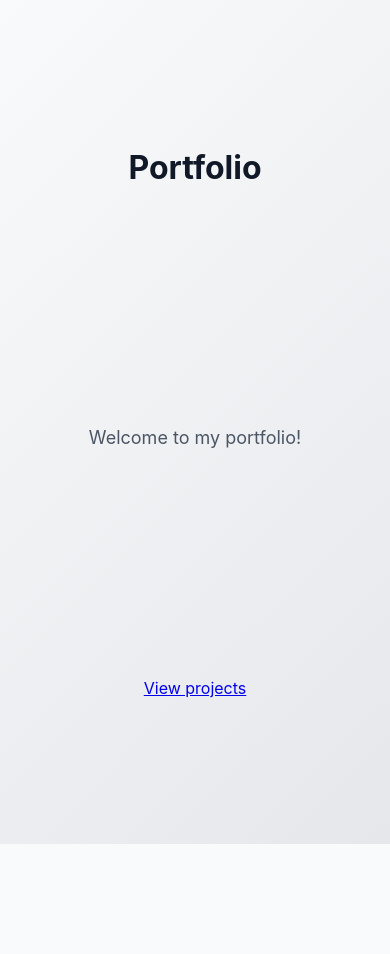
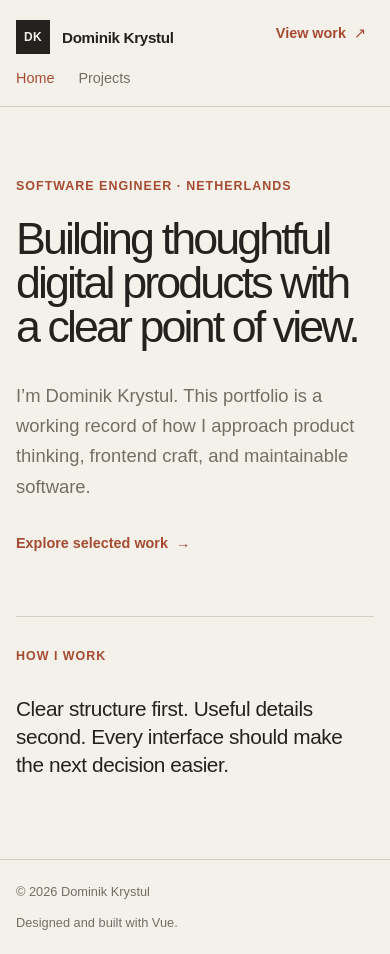
Before and after one commit to dominikkrystul/portfolio, a Vue app: page / in a window 390 px wide. Before the commit the page ends 844 px from the top, so only its background shows below. Built offline with nearby package versions, Linux system fonts and the light colour scheme.

Commit message:
feat: implement AppLayout component and enhance view templates for improved structure and styling

```diff
--- a/src/App.vue
+++ b/src/App.vue
@@ -1,7 +1,10 @@
 <template>
-  <RouterView />
+  <AppLayout>
+    <RouterView />
+  </AppLayout>
 </template>
 
 <script setup lang="ts">
 import { RouterView } from 'vue-router'
+import AppLayout from './layouts/AppLayout.vue'
 </script>
--- /dev/null
+++ b/src/layouts/AppLayout.vue
@@ -0,0 +1,47 @@
+<template>
+  <div class="site-shell">
+    <a class="skip-link" href="#main-content">Skip to content</a>
+
+    <header class="site-header">
+      <div class="site-header__inner">
+        <RouterLink class="wordmark" to="/" aria-label="Dominik Krystul home">
+          <span>DK</span>
+          <span class="wordmark__name">Dominik Krystul</span>
+        </RouterLink>
+
+        <nav class="site-nav" aria-label="Primary navigation">
+          <RouterLink
+            to="/"
+            active-class="is-active"
+            exact-active-class="is-active"
+            >Home</RouterLink
+          >
+          <RouterLink to="/projects" active-class="is-active"
+            >Projects</RouterLink
+          >
+        </nav>
+
+        <RouterLink class="header-contact" to="/projects"
+          >View work <span aria-hidden="true">↗</span></RouterLink
+        >
+      </div>
+    </header>
+
+    <main id="main-content" class="site-main">
+      <slot />
+    </main>
+
+    <footer class="site-footer">
+      <div class="site-footer__inner">
+        <p>© {{ year }} Dominik Krystul</p>
+        <p>Designed and built with Vue.</p>
+      </div>
+    </footer>
+  </div>
+</template>
+
+<script setup lang="ts">
+import { RouterLink } from 'vue-router'
+
+const year = new Date().getFullYear()
+</script>
--- a/src/style.css
+++ b/src/style.css
@@ -1,50 +1,299 @@
 :root {
-  font-family:
-    Inter,
-    system-ui,
-    -apple-system,
-    BlinkMacSystemFont,
-    'Segoe UI',
-    sans-serif;
-  line-height: 1.5;
-  font-weight: 400;
-  color: #111827;
-  background-color: #f9fafb;
+  font-family: 'Avenir Next', Avenir, 'Century Gothic', sans-serif;
+  color: #24211f;
+  background: #f4f1eb;
   font-synthesis: none;
   text-rendering: optimizeLegibility;
   -webkit-font-smoothing: antialiased;
-  -moz-osx-font-smoothing: grayscale;
+  --ink: #24211f;
+  --muted: #756e67;
+  --paper: #f4f1eb;
+  --paper-deep: #e9e3da;
+  --line: #d5cec4;
+  --accent: #a64b32;
 }
 
 * {
   box-sizing: border-box;
 }
 
+html {
+  scroll-behavior: smooth;
+}
+
 body {
   margin: 0;
+  min-width: 320px;
   min-height: 100vh;
-  background: linear-gradient(135deg, #f9fafb 0%, #e5e7eb 100%);
+  background: var(--paper);
 }
 
-#app {
-  min-height: 100vh;
+button,
+a {
+  color: inherit;
 }
 
-.app-shell {
-  min-height: 100vh;
-  display: grid;
-  place-items: center;
-  padding: 2rem;
-  text-align: center;
+a {
+  text-decoration: none;
 }
 
-.app-shell h1 {
-  margin: 0 0 0.5rem;
-  font-size: clamp(2rem, 4vw, 3rem);
+a:focus-visible {
+  outline: 2px solid var(--accent);
+  outline-offset: 4px;
 }
 
-.app-shell p {
+.site-shell {
+  min-height: 100vh;
+  display: flex;
+  flex-direction: column;
+}
+
+.skip-link {
+  position: absolute;
+  left: 1rem;
+  top: -4rem;
+  z-index: 10;
+  padding: 0.65rem 0.85rem;
+  background: var(--ink);
+  color: var(--paper);
+}
+
+.skip-link:focus {
+  top: 1rem;
+}
+
+.site-header {
+  border-bottom: 1px solid var(--line);
+}
+
+.site-header__inner,
+.site-footer__inner,
+.site-main {
+  width: min(100% - 3rem, 1160px);
+  margin: 0 auto;
+}
+
+.site-header__inner {
+  min-height: 84px;
+  display: flex;
+  align-items: center;
+  gap: 2rem;
+}
+
+.wordmark {
+  display: inline-flex;
+  align-items: center;
+  gap: 0.75rem;
+  margin-right: auto;
+  font-weight: 700;
+  letter-spacing: -0.02em;
+}
+
+.wordmark > span:first-child {
+  display: grid;
+  width: 34px;
+  height: 34px;
+  place-items: center;
+  background: var(--ink);
+  color: var(--paper);
+  font-size: 0.75rem;
+  letter-spacing: 0.02em;
+}
+
+.wordmark__name {
+  font-size: 0.95rem;
+}
+
+.site-nav {
+  display: flex;
+  gap: 1.5rem;
+  color: var(--muted);
+  font-size: 0.9rem;
+}
+
+.site-nav a,
+.header-contact,
+.text-link {
+  transition: color 160ms ease;
+}
+
+.site-nav a:hover,
+.site-nav a.is-active,
+.header-contact:hover,
+.text-link:hover {
+  color: var(--accent);
+}
+
+.header-contact,
+.text-link {
+  color: var(--accent);
+  font-size: 0.9rem;
+  font-weight: 700;
+}
+
+.site-main {
+  flex: 1;
+}
+
+.page {
+  max-width: 820px;
+  padding: 7rem 0 8rem;
+}
+
+.intro {
+  max-width: 760px;
+  padding-bottom: 6rem;
+  border-bottom: 1px solid var(--line);
+}
+
+.intro-kicker,
+.section-label {
+  margin: 0 0 1.5rem;
+  color: var(--accent);
+  font-size: 0.78rem;
+  font-weight: 700;
+  letter-spacing: 0.08em;
+  text-transform: uppercase;
+}
+
+h1 {
+  max-width: 760px;
   margin: 0;
-  font-size: 1.125rem;
-  color: #4b5563;
+  font-size: clamp(2.8rem, 7vw, 6.2rem);
+  font-weight: 500;
+  letter-spacing: -0.065em;
+  line-height: 0.98;
 }
+
+.intro-summary {
+  max-width: 540px;
+  margin: 2rem 0 2rem;
+  color: var(--muted);
+  font-size: 1.15rem;
+  line-height: 1.65;
+}
+
+.text-link span,
+.header-contact span {
+  display: inline-block;
+  margin-left: 0.25rem;
+}
+
+.home-note {
+  display: grid;
+  grid-template-columns: 180px 1fr;
+  gap: 2rem;
+  padding-top: 2rem;
+}
+
+.home-note p:last-child {
+  max-width: 430px;
+  margin: 0;
+  font-size: 1.3rem;
+  letter-spacing: -0.02em;
+  line-height: 1.35;
+}
+
+.page-heading {
+  padding-bottom: 3rem;
+  border-bottom: 1px solid var(--line);
+}
+
+.page-heading h1,
+.page--compact h1 {
+  font-size: clamp(2.8rem, 6vw, 5rem);
+}
+
+.page-heading p:last-child,
+.page--compact > p:not(.section-label) {
+  max-width: 500px;
+  margin: 1.5rem 0 0;
+  color: var(--muted);
+  font-size: 1.1rem;
+}
+
+.page-heading + .text-link,
+.page--compact .text-link {
+  display: inline-block;
+  margin-top: 2rem;
+}
+
+.page--compact {
+  max-width: 600px;
+}
+
+.site-footer {
+  border-top: 1px solid var(--line);
+  color: var(--muted);
+  font-size: 0.8rem;
+}
+
+.site-footer__inner {
+  display: flex;
+  justify-content: space-between;
+  gap: 1rem;
+  padding: 1.5rem 0;
+}
+
+.site-footer p {
+  margin: 0;
+}
+
+@media (max-width: 700px) {
+  .site-header__inner {
+    min-height: auto;
+    flex-wrap: wrap;
+    gap: 1rem;
+    padding: 1.25rem 0;
+  }
+
+  .wordmark {
+    width: 100%;
+  }
+
+  .site-nav {
+    order: 3;
+    width: 100%;
+  }
+
+  .header-contact {
+    position: absolute;
+    right: 1.5rem;
+    top: 1.55rem;
+  }
+
+  .site-header__inner,
+  .site-footer__inner,
+  .site-main {
+    width: min(100% - 2rem, 1160px);
+  }
+
+  .page {
+    padding: 4.5rem 0 5rem;
+  }
+
+  .intro {
+    padding-bottom: 4rem;
+  }
+
+  .home-note {
+    grid-template-columns: 1fr;
+    gap: 0.5rem;
+  }
+
+  .site-footer__inner {
+    flex-direction: column;
+  }
+}
+
+@media (prefers-reduced-motion: reduce) {
+  html {
+    scroll-behavior: auto;
+  }
+
+  *,
+  *::before,
+  *::after {
+    transition-duration: 0.01ms !important;
+  }
+}
--- a/src/views/HomeView.vue
+++ b/src/views/HomeView.vue
@@ -1,8 +1,26 @@
 <template>
-  <main class="app-shell">
-    <h1>Portfolio</h1>
-    <p>Welcome to my portfolio!</p>
-    <RouterLink to="/projects">View projects</RouterLink>
+  <main class="page home-page">
+    <section class="intro" aria-labelledby="home-title">
+      <p class="intro-kicker">Software engineer · Netherlands</p>
+      <h1 id="home-title">
+        Building thoughtful digital products with a clear point of view.
+      </h1>
+      <p class="intro-summary">
+        I’m Dominik Krystul. This portfolio is a working record of how I
+        approach product thinking, frontend craft, and maintainable software.
+      </p>
+      <RouterLink class="text-link" to="/projects"
+        >Explore selected work <span aria-hidden="true">→</span></RouterLink
+      >
+    </section>
+
+    <section class="home-note" aria-labelledby="approach-title">
+      <p class="section-label" id="approach-title">How I work</p>
+      <p>
+        Clear structure first. Useful details second. Every interface should
+        make the next decision easier.
+      </p>
+    </section>
   </main>
 </template>
 
--- a/src/views/NotFoundView.vue
+++ b/src/views/NotFoundView.vue
@@ -1,8 +1,11 @@
 <template>
-  <main class="app-shell">
-    <h1>Page not found</h1>
+  <main class="page page--compact" aria-labelledby="not-found-title">
+    <p class="section-label">404</p>
+    <h1 id="not-found-title">Page not found</h1>
     <p>The page you requested does not exist.</p>
-    <RouterLink to="/">Back home</RouterLink>
+    <RouterLink class="text-link" to="/"
+      >Back home <span aria-hidden="true">↗</span></RouterLink
+    >
   </main>
 </template>
 
--- a/src/views/ProjectDetailView.vue
+++ b/src/views/ProjectDetailView.vue
@@ -1,8 +1,13 @@
 <template>
-  <main class="app-shell">
-    <h1>Project: {{ props.slug }}</h1>
-    <p>This project detail page is ready for portfolio content.</p>
-    <RouterLink to="/projects">Back to projects</RouterLink>
+  <main class="page" aria-labelledby="project-title">
+    <header class="page-heading">
+      <p class="section-label">Project detail</p>
+      <h1 id="project-title">{{ props.slug }}</h1>
+      <p>This project detail page is ready for portfolio content.</p>
+    </header>
+    <RouterLink class="text-link" to="/projects"
+      >Back to projects <span aria-hidden="true">↗</span></RouterLink
+    >
   </main>
 </template>
 
--- a/src/views/ProjectsView.vue
+++ b/src/views/ProjectsView.vue
@@ -1,8 +1,16 @@
 <template>
-  <main class="app-shell">
-    <h1>Projects</h1>
-    <p>Project details will be added here.</p>
-    <RouterLink to="/">Back home</RouterLink>
+  <main class="page" aria-labelledby="projects-title">
+    <header class="page-heading">
+      <p class="section-label">Selected work</p>
+      <h1 id="projects-title">Projects</h1>
+      <p>
+        Case studies and experiments will live here as the portfolio takes
+        shape.
+      </p>
+    </header>
+    <RouterLink class="text-link" to="/"
+      >Back home <span aria-hidden="true">↗</span></RouterLink
+    >
   </main>
 </template>
 
```
